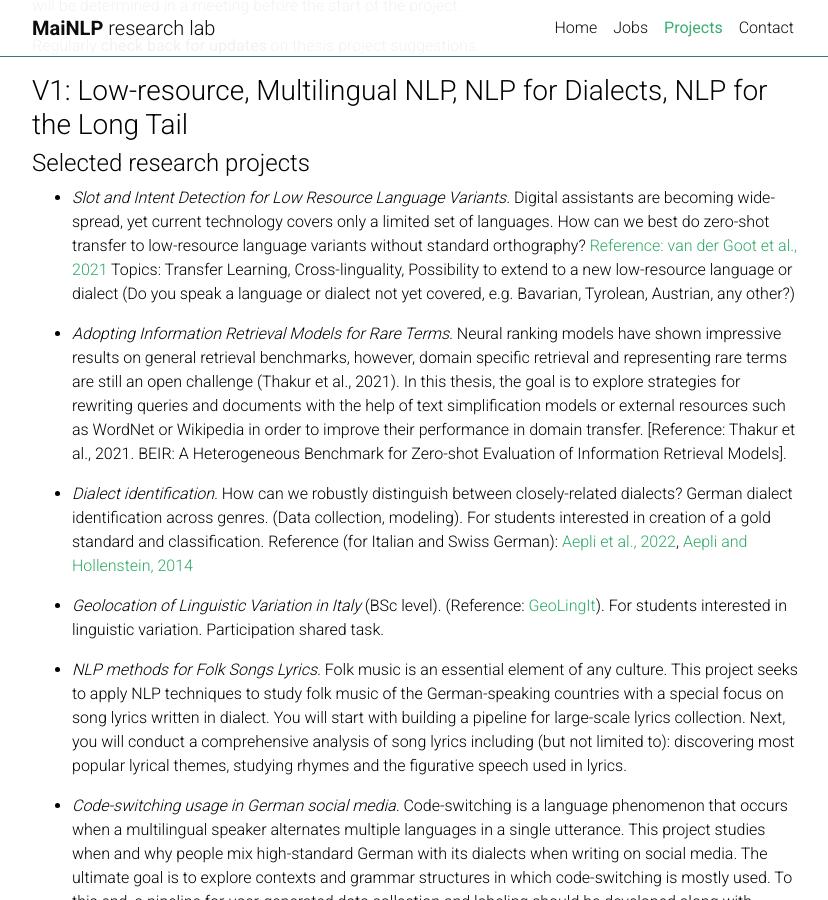
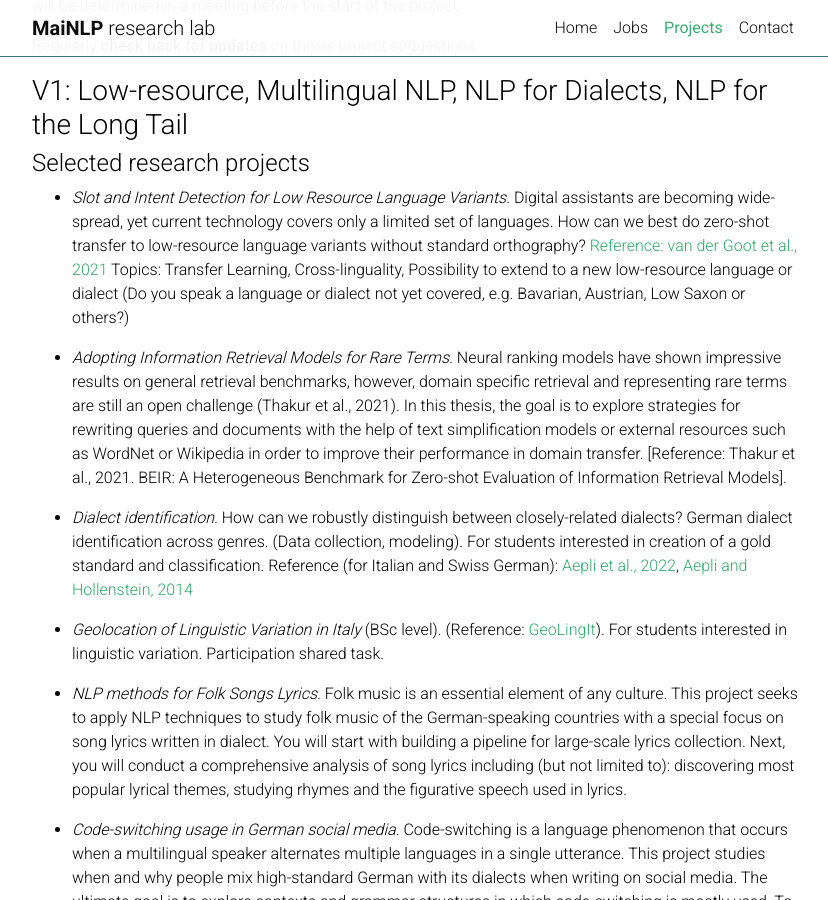
Before and after one commit to mainlp/mainlp.github.io, a Jekyll site: the page built from _pages/projects.md, in a window 1280 px wide and 900 px high, scrolled down 2562 px. Shown: the whole window, without its empty margins (223-1051 px from the left). Built offline with Jekyll 4.4.1, drawn with Linux system fonts in a browser that asks for light colours; comment, search, counter and statistics services are not loaded; a style sheet for code colours, icons or effects is not loaded.

Commit message:
Update projects.md

```diff
--- a/_pages/projects.md
+++ b/_pages/projects.md
@@ -80,7 +80,7 @@ Regularly <b>check back for updates</b> on thesis project suggestions.
 
 #### Selected research projects
 
-- *Slot and Intent Detection for Low Resource Language Variants.* Digital assistants are becoming wide-spread, yet current technology covers only a limited set of languages.  How can we best do zero-shot transfer to low-resource language variants without standard orthography? [Reference: van der Goot et al., 2021](https://aclanthology.org/2021.naacl-main.197.pdf) Topics: Transfer Learning, Cross-linguality, Possibility to extend to a new low-resource language or dialect (Do you speak a language or dialect not yet covered, e.g. Bavarian, Tyrolean, Austrian, any other?)
+- *Slot and Intent Detection for Low Resource Language Variants.* Digital assistants are becoming wide-spread, yet current technology covers only a limited set of languages.  How can we best do zero-shot transfer to low-resource language variants without standard orthography? [Reference: van der Goot et al., 2021](https://aclanthology.org/2021.naacl-main.197.pdf) Topics: Transfer Learning, Cross-linguality, Possibility to extend to a new low-resource language or dialect (Do you speak a language or dialect not yet covered, e.g. Bavarian, Austrian, Low Saxon or others?)
 
 - *Adopting Information Retrieval Models for Rare Terms.* Neural ranking models have shown impressive results on general retrieval benchmarks, however, domain specific retrieval and representing rare terms are still an open challenge (Thakur et al., 2021). In this thesis, the goal is to explore strategies for rewriting queries and documents with the help of text simplification models or external resources such as WordNet or Wikipedia in order to improve their performance in domain transfer. [Reference: Thakur et al., 2021. BEIR: A Heterogeneous Benchmark for Zero-shot Evaluation of Information Retrieval Models].
 
```
